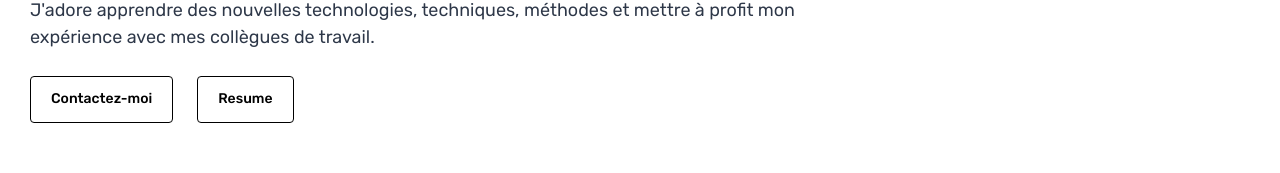
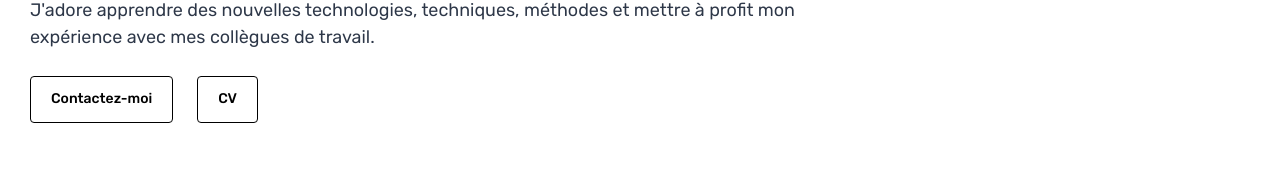
Before and after one commit to botmaster/pascal-achard.me, a Nuxt app: page / in a window 1280 px wide. Shown: the part 1138-1311 px from the top of the page. Built offline with nearby package versions, Linux system fonts and the light colour scheme.

Commit message:
Fix typo

```diff
--- a/pages/index.vue
+++ b/pages/index.vue
@@ -36,7 +36,7 @@
                         </p>
                         <p class="mt-6 flex">
                             <a class="btn btn--black" href="mailto:pascal.achard@gmail.com">Contactez-moi</a>
-                            <a class="btn btn--black ml-6" href="/CV-PascalAchard-2019.pdf" target="_blank">Resume</a>
+                            <a class="btn btn--black ml-6" href="/CV-PascalAchard-2019.pdf" target="_blank">CV</a>
                         </p>
                     </div>
                 </div>
```
